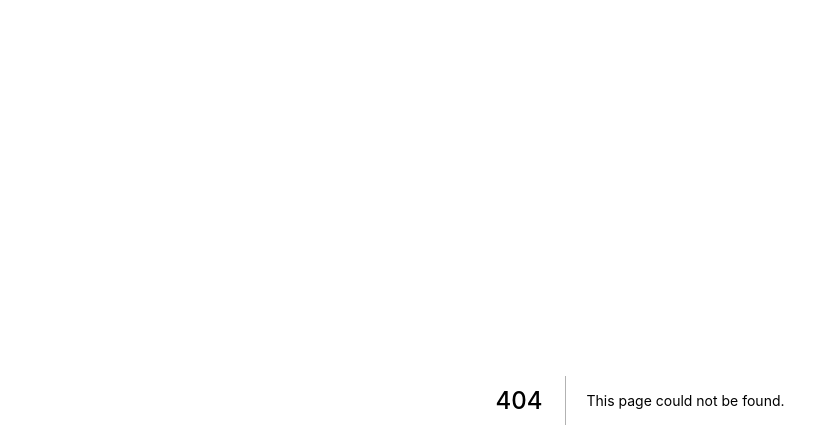
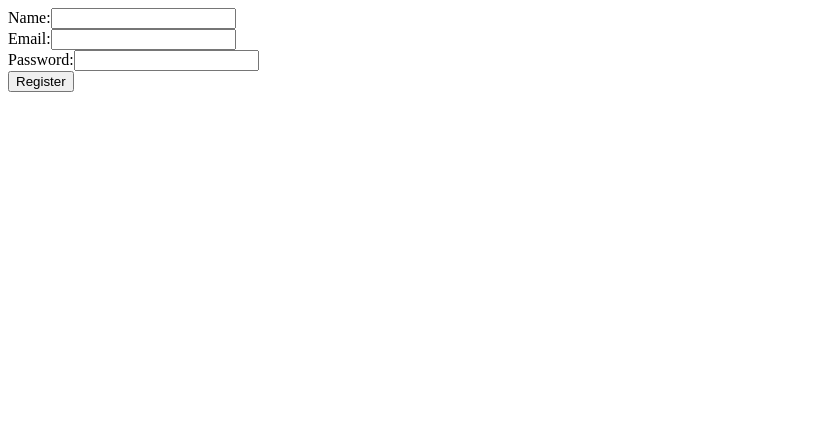
Before and after one commit to start-tree/web, a Next.js app: page /register in a window 1280 px wide. Before the commit this address had no page. Shown: the top 448 px of the page, without its empty margins (0-839 px from the left). Built offline with nearby package versions, Linux system fonts and the light colour scheme.

Commit message:
Add apollo graphql & register page

```diff
--- /dev/null
+++ b/src/apollo/index.ts
@@ -0,0 +1 @@
+export * from "./lib";
--- /dev/null
+++ b/src/apollo/lib/client.ts
@@ -0,0 +1,10 @@
+import { ApolloClient, HttpLink, InMemoryCache } from "@apollo/client";
+import fetch from "isomorphic-unfetch";
+
+export const client = new ApolloClient({
+  cache: new InMemoryCache(),
+  link: new HttpLink({
+    uri: "http://localhost:3100/graphql",
+    fetch
+  })
+});
--- /dev/null
+++ b/src/apollo/lib/index.ts
@@ -0,0 +1 @@
+export * from "./client";
--- /dev/null
+++ b/src/pages/_app.tsx
@@ -0,0 +1,14 @@
+import React from "react";
+import { AppProps } from "next/app";
+import { ApolloProvider } from "@apollo/client";
+import { client } from "../apollo";
+
+const App = ({ Component, pageProps }: AppProps) => {
+  return (
+    <ApolloProvider client={client}>
+      <Component {...pageProps} />
+    </ApolloProvider>
+  );
+};
+
+export default App;
--- /dev/null
+++ b/src/pages/register.tsx
@@ -0,0 +1,78 @@
+import React, { useState } from "react";
+import { gql, useMutation } from "@apollo/client";
+
+const registerMutation = gql`
+  mutation Register($input: RegisterInput!) {
+    register(input: $input) {
+      token
+      user {
+        id
+        email
+      }
+    }
+  }
+`;
+
+const Register = () => {
+  const [regiser, data] = useMutation(registerMutation);
+  const [form, setForm] = useState({});
+
+  console.log(data);
+
+  return (
+    <div>
+      <form
+        onSubmit={e => {
+          e.preventDefault();
+
+          regiser({ variables: { input: form } });
+        }}
+      >
+        <div>
+          <label htmlFor="name">Name:</label>
+          <input
+            type="text"
+            name="name"
+            onChange={e => {
+              setForm({
+                ...form,
+                [e.currentTarget.name]: e.currentTarget.value
+              });
+            }}
+          />
+        </div>
+        <div>
+          <label htmlFor="email">Email:</label>
+          <input
+            type="text"
+            name="email"
+            onChange={e => {
+              setForm({
+                ...form,
+                [e.currentTarget.name]: e.currentTarget.value
+              });
+            }}
+          />
+        </div>
+        <div>
+          <label htmlFor="password">Password:</label>
+          <input
+            type="password"
+            name="password"
+            onChange={e => {
+              setForm({
+                ...form,
+                [e.currentTarget.name]: e.currentTarget.value
+              });
+            }}
+          />
+        </div>
+        <div>
+          <button type="submit">Register</button>
+        </div>
+      </form>
+    </div>
+  );
+};
+
+export default Register;
```
Also changed, not shown: package.json (+6 -1 lines), src/pages/index.tsx (+26 -0 lines), src/pages/projects/[id].tsx (added, +38 -0 lines), 1 other file (tests, documents, lock files or other folders).
